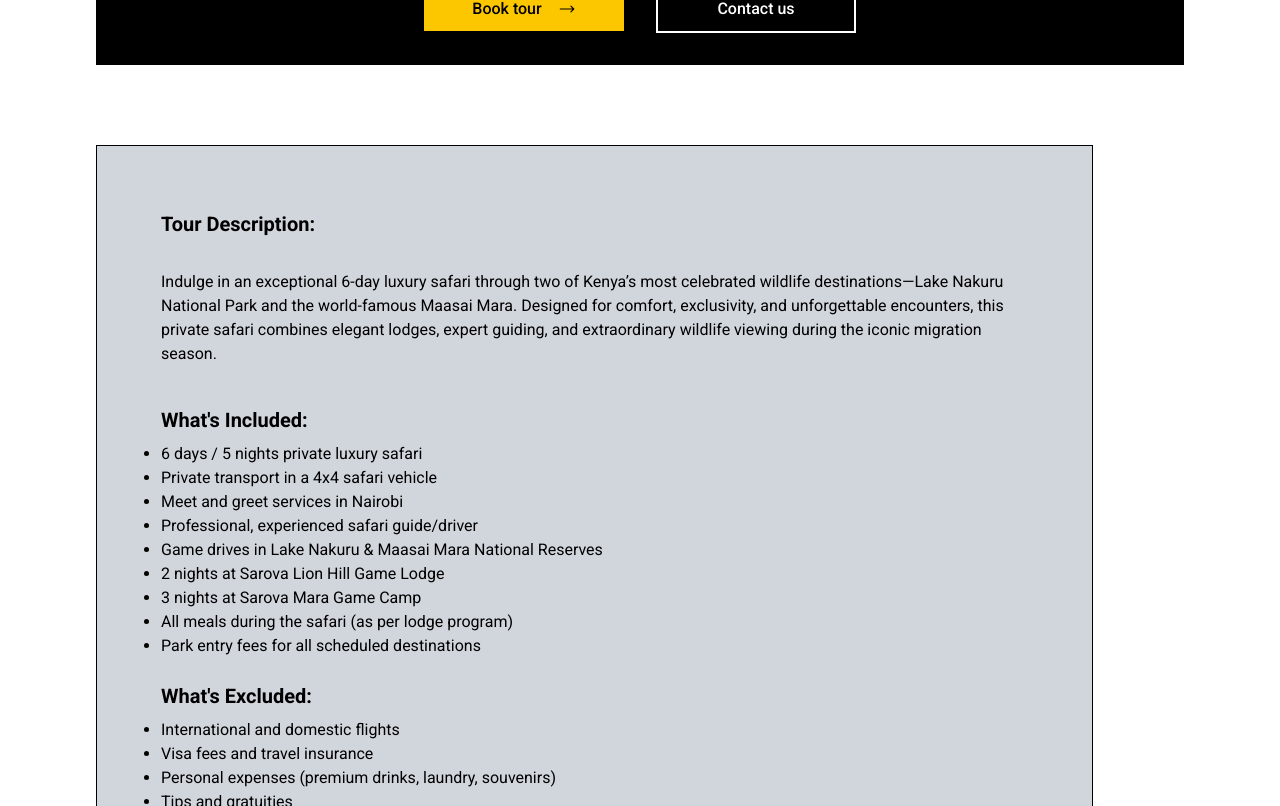
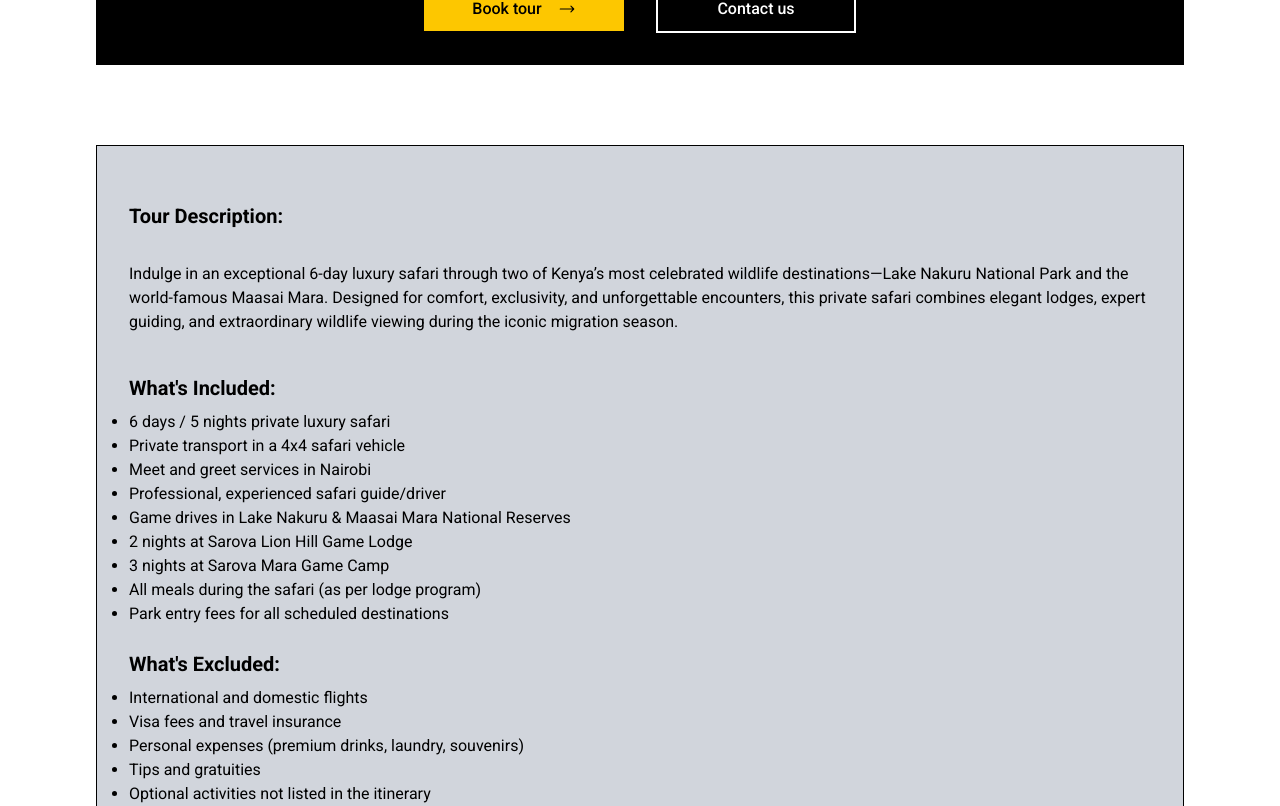
Before and after one commit to nedarctic/cedroapp, a Next.js app: page /tours/kenya_luxury_safari in a window 1280 px wide. Shown: the part 1534-2340 px from the top of the page. Built offline with nearby package versions, Linux system fonts and the light colour scheme.

Commit message:
new ui updates

```diff
--- a/app/page.tsx
+++ b/app/page.tsx
@@ -59,7 +59,7 @@ export default function Home() {
         </div>
 
         {/* landing page bottom details */}
-        <div className="flex flex-col mb-20 sm:mb-5 sm:flex-row items-center justify-center sm:justify-between gap-4 sm:gap-6 w-full px-4 sm:px-8 md:px-12 lg:px-20 py-6 sm:py-8 md:py-12 lg:py-18 z-20">
+        <div className="flex flex-col mb-25 sm:mb-5 sm:flex-row items-center justify-center sm:justify-between gap-2 sm:gap-6 w-full px-4 sm:px-8 md:px-12 lg:px-20 py-6 sm:py-8 md:py-12 lg:py-18 z-20">
 
           {/* online rating */}
           <Link
--- a/app/tours/[slug]/page.tsx
+++ b/app/tours/[slug]/page.tsx
@@ -136,7 +136,7 @@ export default async function Itinerary({ params }: { params: Promise<{ slug: st
             </div>
 
             {/* information area - with details, itinerary, gallery area tabs*/}
-            <div className="w-full max-w-7xl">
+            <div className="flex flex-col items-center w-full max-w-7xl">
                 <TourDetails safari={safari} />
             </div>
 
--- a/components/filters.tsx
+++ b/components/filters.tsx
@@ -73,7 +73,7 @@ export function Filters({ filters }: { filters: string[] }) {
                 {/* Mobile Filter Button */}
                 <button
                     onClick={() => setIsMobileMenuOpen(!isMobileMenuOpen)}
-                    className="w-full flex items-center justify-between px-4 py-3 bg-white border border-gray-300 rounded-lg shadow-sm hover:bg-gray-50 transition-colors"
+                    className="w-full flex items-center justify-between px-4 py-3 bg-white border border-gray-300 shadow-sm hover:bg-gray-50 transition-colors"
                 >
                     <span className="text-sm font-medium text-gray-700">
                         Filter: <span className="text-black font-semibold">{getActiveFilterLabel()}</span>
@@ -95,7 +95,7 @@ export function Filters({ filters }: { filters: string[] }) {
                         />
 
                         {/* Dropdown Options */}
-                        <div className="absolute top-full left-0 right-0 mt-2 z-50 bg-white border border-gray-200 rounded-lg shadow-lg overflow-hidden">
+                        <div className="absolute top-full left-0 right-0 mt-2 z-50 bg-white border border-gray-200 shadow-lg overflow-hidden">
                             <button
                                 onClick={() => handleClick("")}
                                 className={`w-full text-left px-4 py-3 text-sm transition-colors hover:bg-gray-50 ${
--- a/components/tour-details.tsx
+++ b/components/tour-details.tsx
@@ -5,10 +5,10 @@ import { Tour } from '@/lib/types';
 export function TourDetails({ safari }: { safari: Tour }) {
 
     return (
-        <div className="flex flex-col items-center justify-start py-6 px-6 border w-11/12 min-h-screen border-black bg-gray-300 mb-10">
+        <div className="flex flex-col items-center justify-start py-6 border w-full min-h-screen border-black bg-gray-300 mb-10">
 
             {/* data to show if details tab is active */}
-            <div className="flex flex-col items-start justify-center p-10">
+            <div className="flex flex-col items-start justify-center p-8">
 
                 {/* tour description */}
                 <h1 className="text-black text-xl font-bold mb-2">Tour Description:</h1>
```
